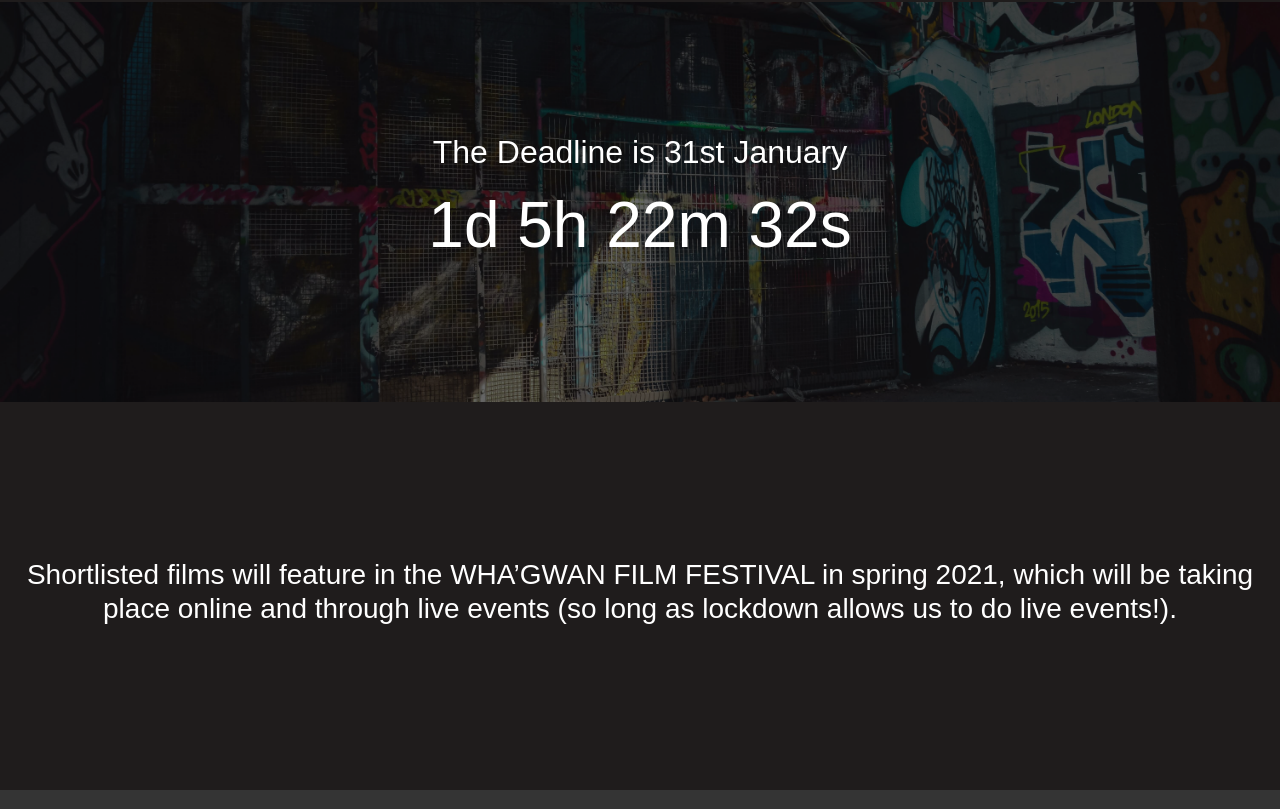
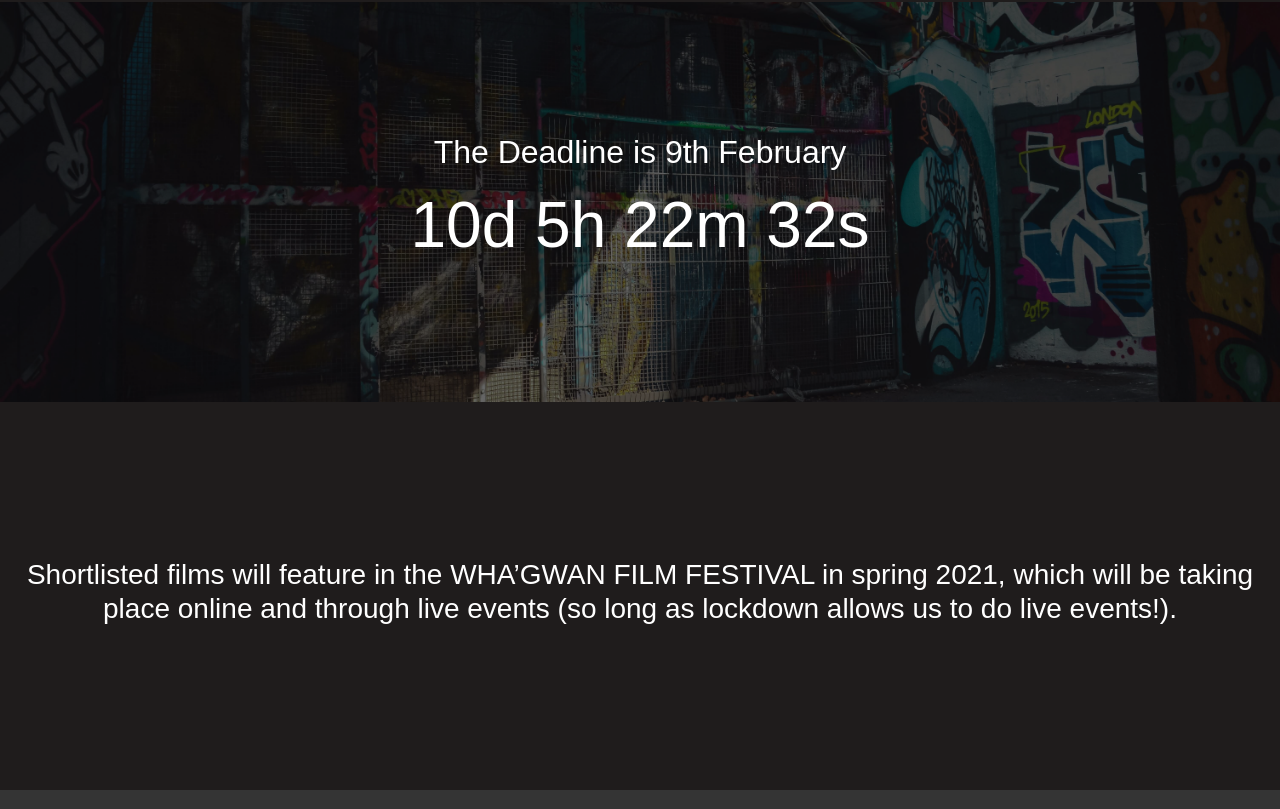
Before and after one commit to chrisjharvey/wagwanlanding, a website: page index.html in a window 1280 px wide. Shown: the part 4611-5420 px from the top of the page. Drawn offline with nearby package versions, Linux system fonts and the light colour scheme; a web font is replaced by a local one.

Commit message:
changed deadline date

```diff
--- a/index.html
+++ b/index.html
@@ -187,7 +187,7 @@
 
   <section id="deadline">
     <div class="deadline-content">
-      <h2>The Deadline is 31st January</h2>
+      <h2>The Deadline is 9th February</h2>
       <h1 class="display-2 mt-2" id="time"></h1>
     </div>
   </section>
@@ -260,7 +260,7 @@
       <h1 class="my-3">Got a question?</h1>
       <p>Hit up melissa@ape-media.com and she’ll help.</p>
       <p>Got a film to submit? Send it to connor@ape-media.com</p>
-      <h4 class="my-3">THE DEADLINE IS 31ST JANUARY 2021.</h4>
+      <h4 class="my-3">THE DEADLINE IS 9th February 2021.</h4>
     </div>
   </section>
 
--- a/js/main.js
+++ b/js/main.js
@@ -27,7 +27,7 @@
 })(jQuery);
 
 // Set the date we're counting down to
-let countDownDate = new Date("Jan 31, 2021 00:00:00").getTime();
+let countDownDate = new Date("Feb 9, 2021 00:00:00").getTime();
 
 // Update the count down every 1 second
 const x = setInterval(function() {
```
